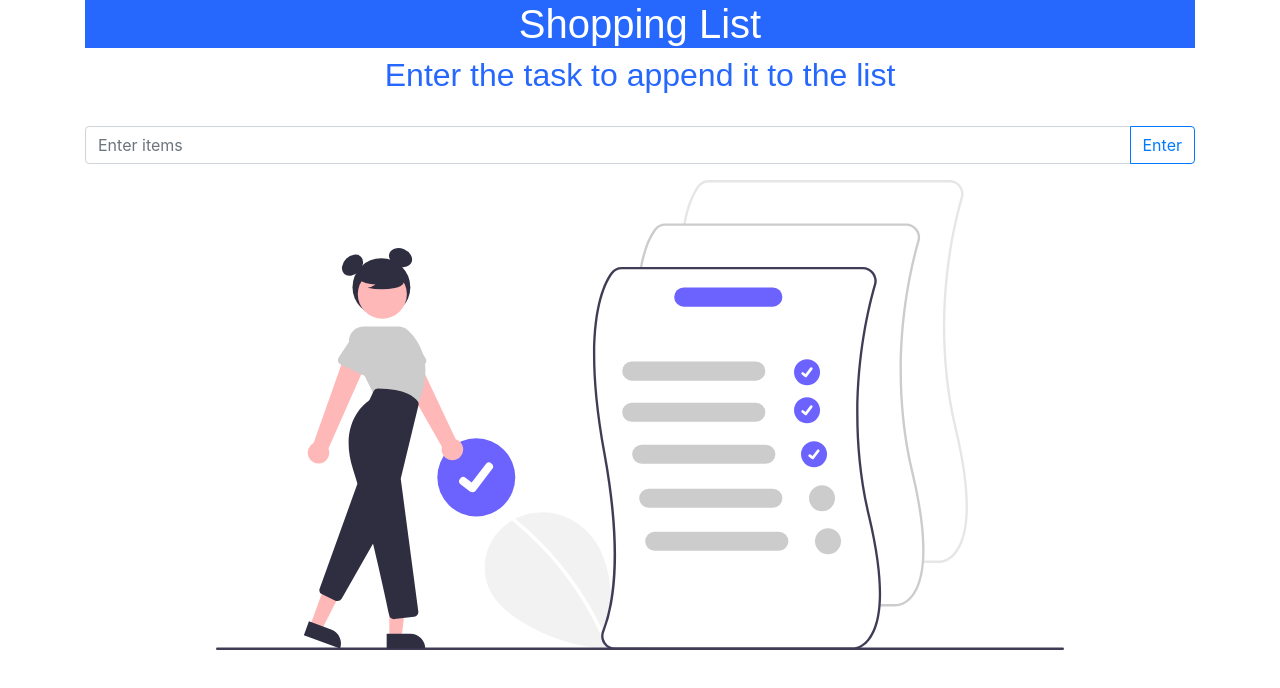
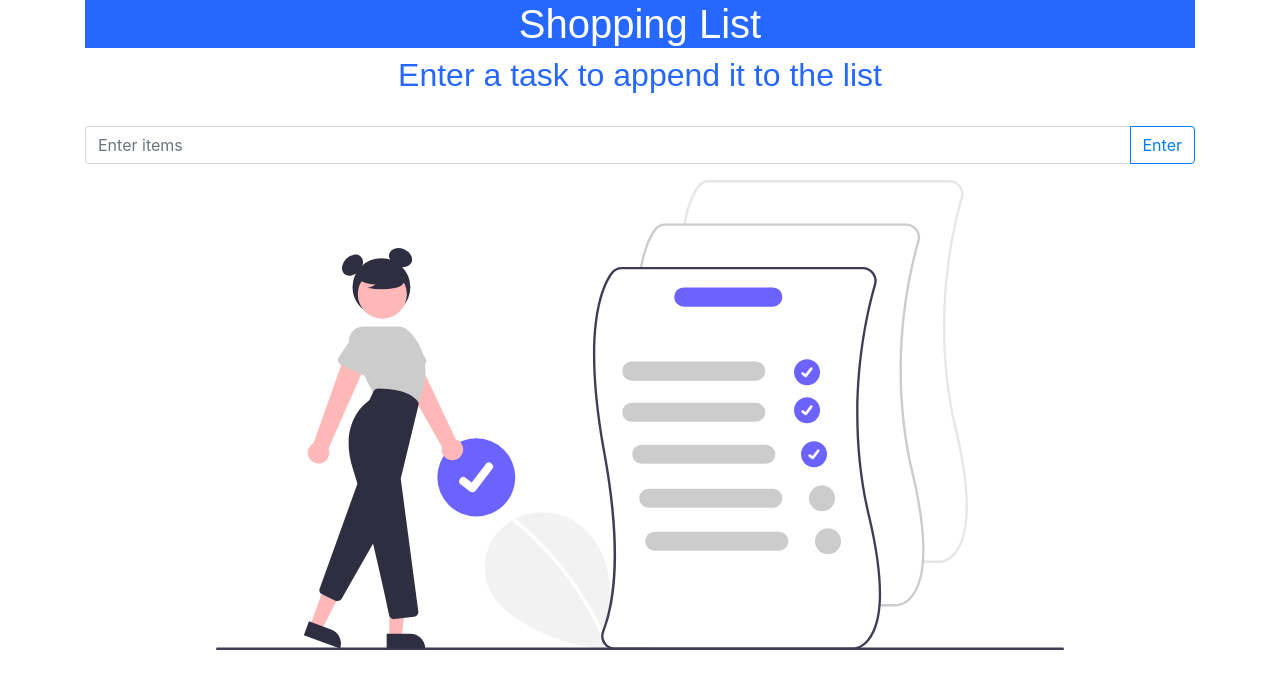
Before and after one commit to Xebec19/Shopping-List, a plain HTML site: page index.html in a window 1280 px wide. Drawn offline with nearby package versions, Linux system fonts and the light colour scheme.

Commit message:
Corrected a typo

```diff
--- a/index.html
+++ b/index.html
@@ -10,7 +10,7 @@
 <body>
 <div id = "listBody" class="container">	<!--Div to allign items in the center-->
 <h1>Shopping List</h1>
-<h2>Enter the task to append it to the list</h2>
+<h2>Enter a task to append it to the list</h2>
 <br>
 <div class="input-group mb-3">
 <input id = "userInput" type = "text" class="form-control" size = 10  placeholder= "Enter items" aria-describedby="button-addon2" data-toggle="tooltip" data-placement="buttom" title="Enter the task you wish to list in the to-do list">
```
